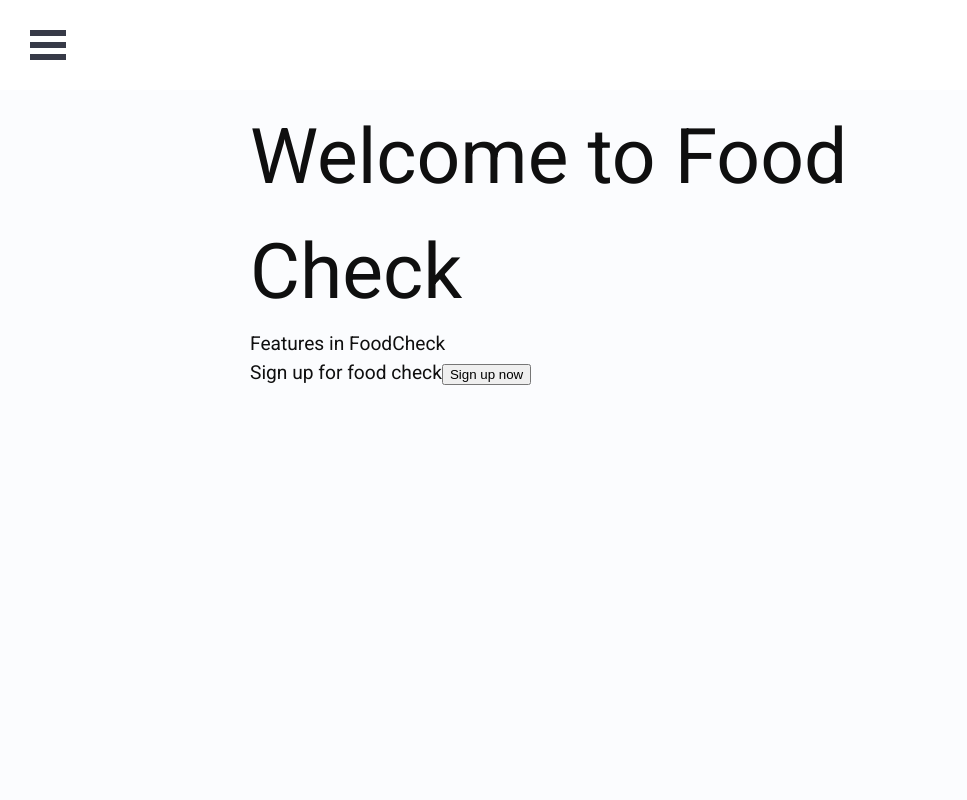
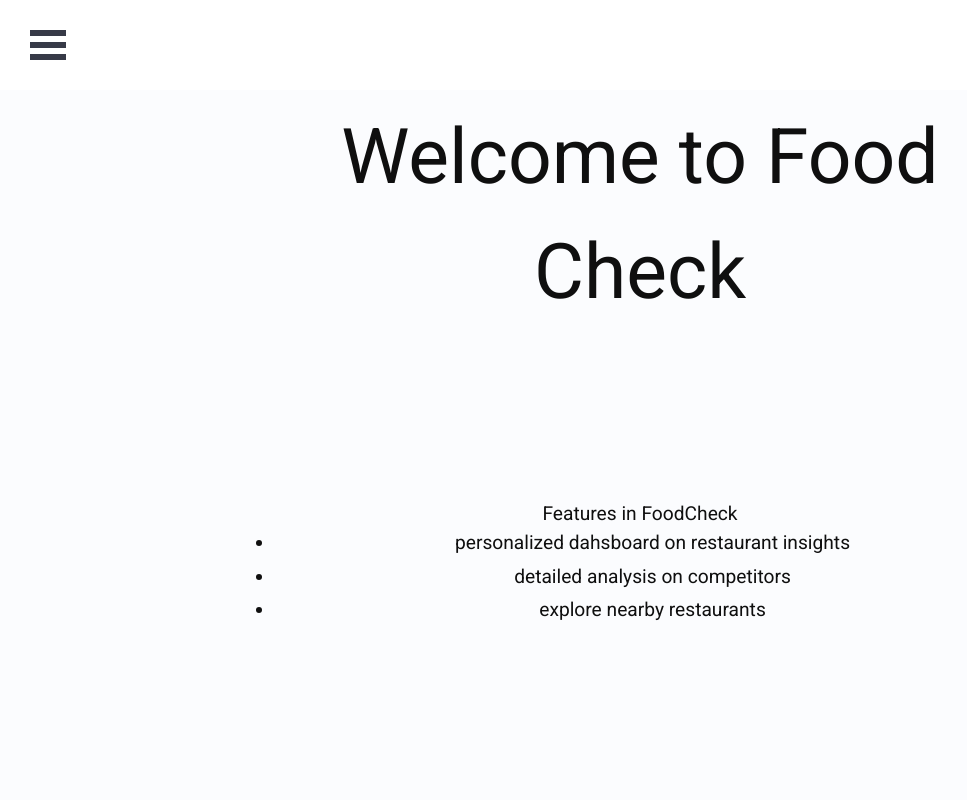
Before and after one commit to software-assignments-spring2021/spring-2020-idle-tower, a React (Create React App) app in the folder front-end/: page / in a window 1280 px wide. Shown: the top 800 px of the page, without its empty margins (0-967 px from the left). Built offline with nearby package versions, Linux system fonts and the light colour scheme.

Commit message:
added search results, css, and routed as homepage

```diff
--- a/front-end/src/App.js
+++ b/front-end/src/App.js
@@ -18,7 +18,7 @@ export default function App() {
           <div className="content">
             <Switch>
               <Route exact path="/">
-                <Explore />
+                <Explore isLoggedIn={false}/>
               </Route>
               <Route path="/login">
                 <Login
--- a/front-end/src/explore.js
+++ b/front-end/src/explore.js
@@ -1,6 +1,14 @@
 import React from "react";
-//import "./explore-nsi.scss";
+import MarketResearch from "./MarketResearch"
+import "./explore.scss";
+import {
+	BrowserRouter as Router,
+	Switch,
+	Route,
+	Link
+} from "react-router-dom";
 
+import Signup from "./signup.js"
 
 const Explore = props => {
     let{isLoggedIn} = props;
@@ -11,11 +19,13 @@ const Explore = props => {
                 <div id="explore-hero">
                     <form>
                         <label>I am looking for <input type="text" name="cuisine" value="cuisine"/> </label>
+                        <br></br>
                         <input type="submit" name="search" value="search"/>
                     </form>
                 </div>
                 <div>
-                    <h1>search results</h1>
+                    <MarketResearch title="search results"/>
+
                 </div>
             </div>
 
@@ -28,15 +38,27 @@ const Explore = props => {
 
             <div id ="Explore-NSI-hero">
                 <h1> Welcome to Food Check</h1>
+
             </div>
             <div id="ExploreFeatures">
                 Features in FoodCheck
+                <ul>
+                    <li>personalized dahsboard on restaurant insights</li>
+                    <li>detailed analysis on competitors</li>
+                    <li>explore nearby restaurants</li>
+                </ul>
             </div>
             <div id="ExploreSignUp">
                 Sign up for food check
-                <button>
-                    Sign up now
-                </button>
+                {/* <button id="sign-up-button"> */}
+                    {/* Sign up now */}
+                    <Link to = "./signup"><button>sign up</button></Link>
+                    <Switch>
+                        <Route path = "/signup">
+                            <Signup notificationText = "Welcome to FoodCheck! Please Sign Up!"/>
+                        </Route>
+                    </Switch>
+                {/* </button> */}
             </div>
         </div>
         )
--- /dev/null
+++ b/front-end/src/explore.scss
@@ -0,0 +1,14 @@
+#explore-hero form {
+    text-align: center;
+    height: 300px;
+
+
+}
+
+#Explore-NSI-hero, #ExploreFeatures, #ExploreSignUp{
+    height: 400px;
+    text-align: center;
+}
+#sign-up-button{
+    height: 20px;
+}
```
